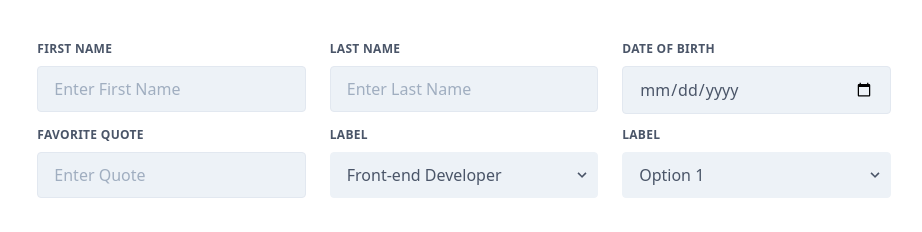
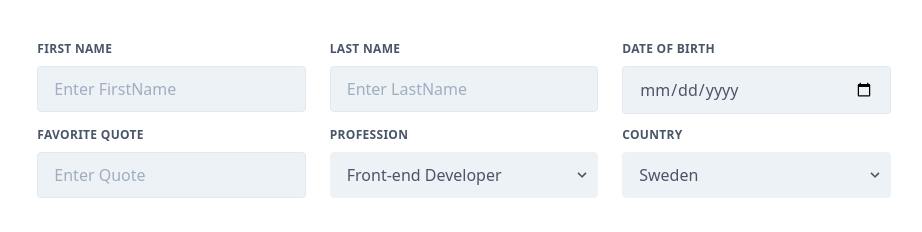
Before and after one commit to viktorgullmark/ums, a Vue app: page / in a window 1280 px wide. Shown: the top 232 px of the page, without its empty margins (176-1098 px from the left). Built offline with nearby package versions, Linux system fonts and the light colour scheme.

Commit message:
Fix rendering of users

```diff
--- a/src/components/AddUser.vue
+++ b/src/components/AddUser.vue
@@ -11,8 +11,8 @@
           class="appearance-none block w-full bg-gray-200 text-gray-700 border rounded py-3 px-4 mb-3 leading-tight focus:outline-none focus:bg-white"
           id="grid-first-name"
           type="text"
-          placeholder="Enter First Name"
-          v-model="firstName"
+          placeholder="Enter FirstName"
+          v-model="user.firstName"
         />
       </div>
       <div class="w-full md:w-1/3 px-3 mb-6 md:mb-0">
@@ -25,8 +25,8 @@
           class="appearance-none block w-full bg-gray-200 text-gray-700 border rounded py-3 px-4 mb-3 leading-tight focus:outline-none focus:bg-white"
           id="grid-last-name"
           type="text"
-          placeholder="Enter Last Name"
-          v-model="firstName"
+          placeholder="Enter LastName"
+          v-model="user.lastName"
         />
       </div>
       <div class="w-full md:w-1/3 px-3 mb-6 md:mb-0">
@@ -39,7 +39,7 @@
           class="appearance-none block w-full bg-gray-200 text-gray-700 border rounded py-3 px-4 mb-3 leading-tight focus:outline-none focus:bg-white"
           id="grid-date"
           type="date"
-          v-model="birthDate"
+          v-model="user.birthDate"
         />
       </div>
       <div class="w-full md:w-1/3 px-3 mb-6 md:mb-0">
@@ -53,13 +53,21 @@
           id="grid-quote"
           type="text"
           placeholder="Enter Quote"
-          v-model="quote"
+          v-model="user.quote"
         />
       </div>
-      <drop-down :options="professions" :changeSelect="selectProfession" />
-      <drop-down />
+      <drop-down
+        label="Profession"
+        :options="professions"
+        :changeSelect="selectProfession"
+      />
+      <drop-down
+        label="Country"
+        :options="countries"
+        :changeSelect="selectCountry"
+      />
     </div>
-    <button-component :on-click="addUser" :button-text="'Save User'" />
+    <button-component :on-click="addRow" :button-text="'Save User'" />
   </form>
 </template>
 
@@ -87,15 +95,23 @@ export default {
   computed: {
     ...mapState({
       professions: (state) => state.professionModule.professions,
+      countries: (state) => state.countryModule.countries,
     }),
   },
   methods: {
     ...mapMutations({
       setProfession: "SET_PROFESSION",
+      setCountry: "SET_COUNTRY",
     }),
-    ...mapActions(["addNewUsers"]),
-    addUser() {
-      this.addNewUser(this.user);
+    ...mapActions(["addUser"]),
+    addRow() {
+      this.addUser(this.user);
+    },
+    selectProfession(profession) {
+      this.setProfession(profession);
+    },
+    selectCountry(country) {
+      this.setCountry(country);
     },
   },
 };
```
